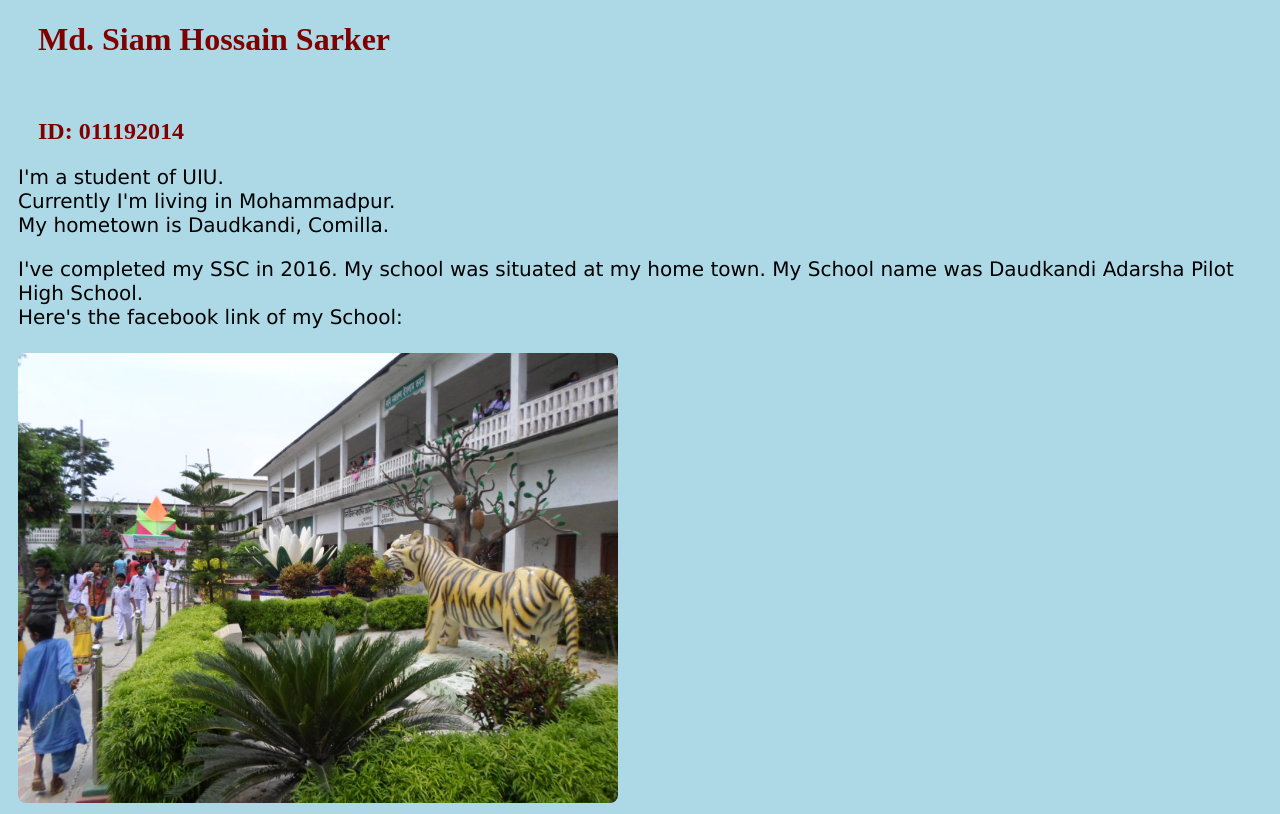
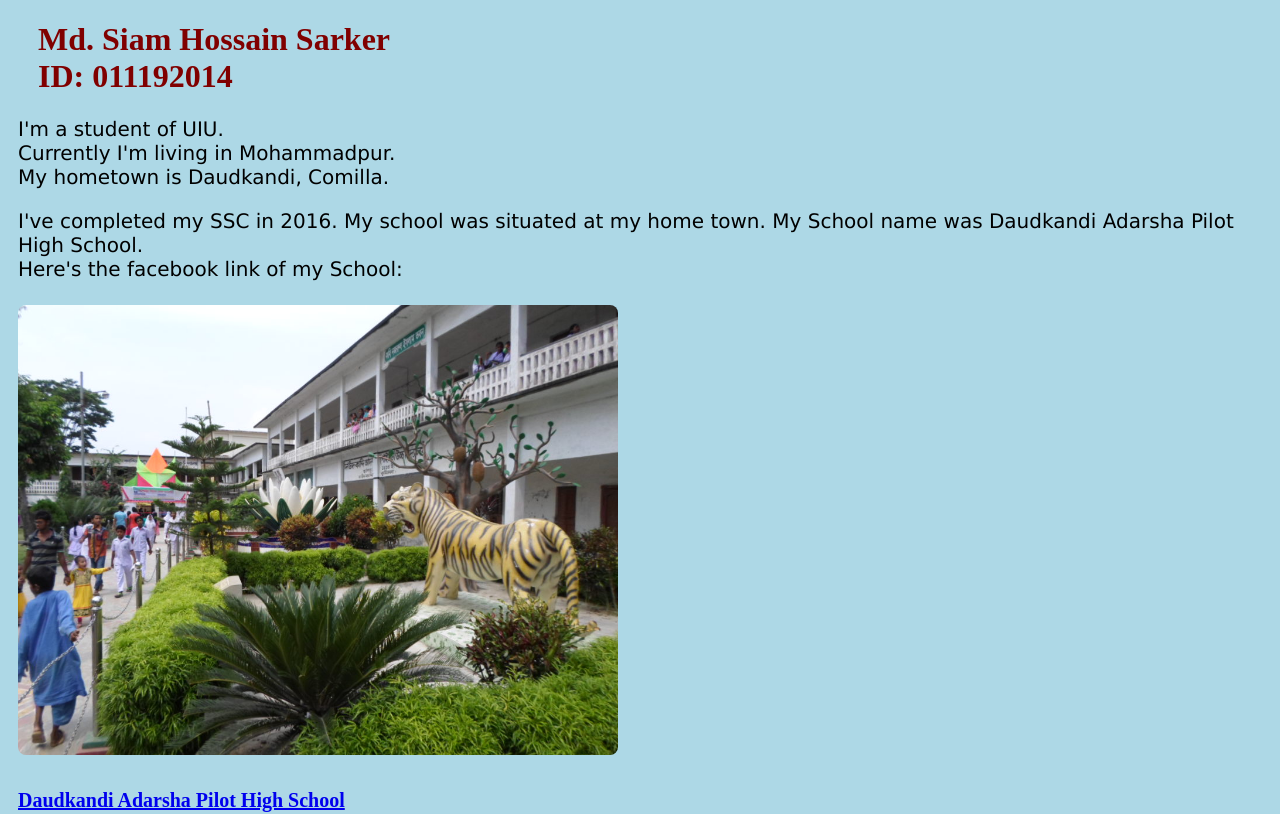
Before and after one commit to SiamSarker/SiamSarker.github.io, a plain HTML site: page index.html in a window 1280 px wide. Shown: the top 814 px of the page. Drawn offline with Linux system fonts and the light colour scheme.

Commit message:
Update index.html

```diff
--- a/index.html
+++ b/index.html
@@ -31,8 +31,8 @@ h3 {
   </head>
   <body>
 
-    <h1>Md. Siam Hossain Sarker</h1><br>
-    <h2>ID: 011192014</h2>
+    <h1>Md. Siam Hossain Sarker<br>
+    ID: 011192014</h1>
     <p>I'm a student of UIU.<br> Currently I'm living in Mohammadpur.<br>
       My hometown is Daudkandi, Comilla.</p>
 
```
